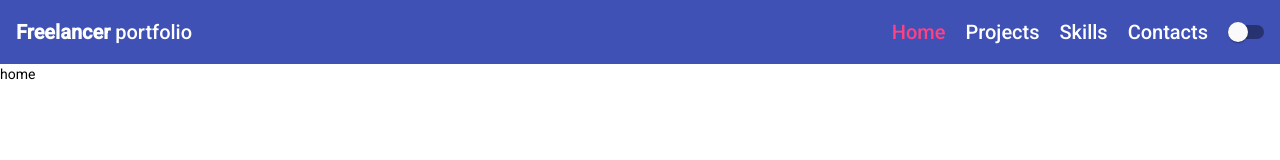
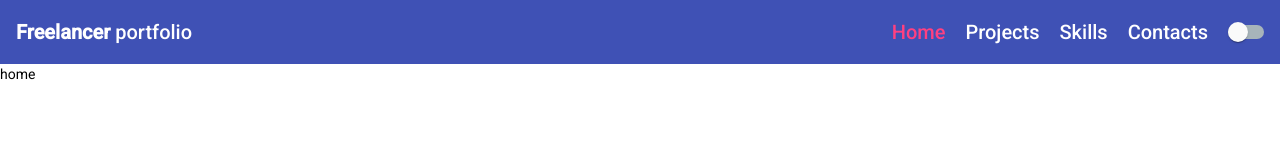
Before and after one commit to IgorShevchuk111/is-portfolio, an Angular app: page / in a window 1280 px wide. Shown: the top 160 px of the page. Built offline with nearby package versions, Linux system fonts and the light colour scheme.

Commit message:
changed mat-slide-toggle background

```diff
--- a/src/app/components/toolbar/toolbar.component.scss
+++ b/src/app/components/toolbar/toolbar.component.scss
@@ -13,6 +13,26 @@ mat-toolbar {
         gap: 0 20px;
     }
 }
+
+span:hover {
+    cursor: pointer;
+}
+
+:host ::ng-deep .mat-slide-toggle-bar {
+    background: #a7b4ba;
+}
+
+// :host ::ng-deep .mat-slide-toggle-thumb {
+//     background: red;
+// }
+
+// :host ::ng-deep.mat-checked .mat-slide-toggle-bar {
+//     background: red;
+// }
+
+// :host ::ng-deep.mat-checked .mat-slide-toggle-thumb {
+//     background: red;
+// }
 
 @media screen and (max-width: 599px) {}
 
```
